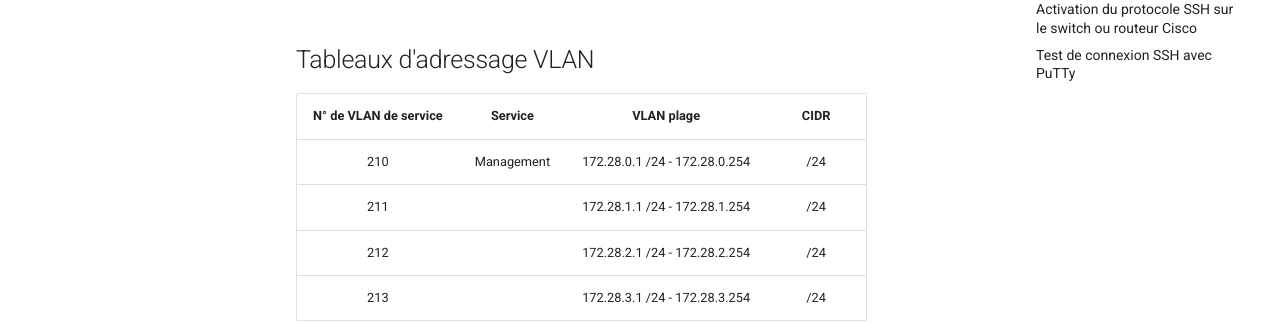
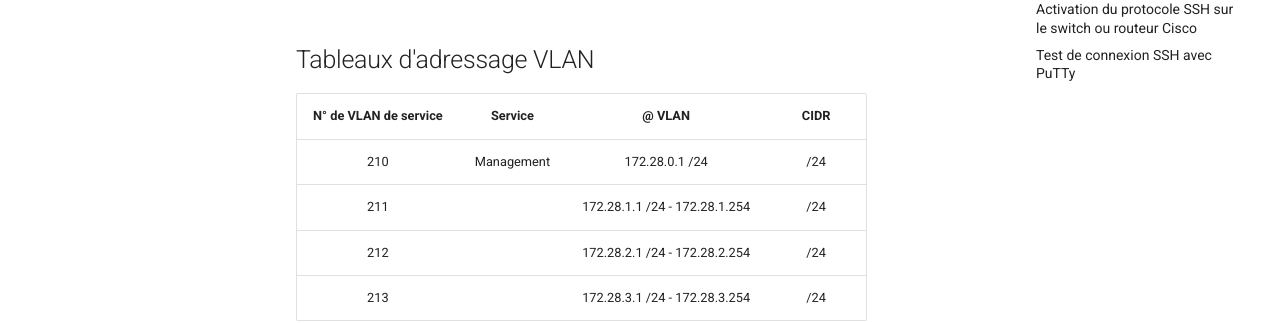
Before and after one commit to DevinFulbert/Chateauroux2024, an MkDocs documentation site: the page built from docs/index.md, in a window 1280 px wide and 900 px high. Shown: the part 336-659 px from the top of the window. Built offline with MkDocs 1.6.1 and Material for MkDocs 9.7.7, drawn with Linux system fonts in a browser that asks for light colours.

Commit message:
Add files via upload

```diff
--- a/docs/index.md
+++ b/docs/index.md
@@ -13,9 +13,9 @@
 ## Tableaux d'adressage VLAN
 
 
-| N° de VLAN de service| Service         | VLAN plage                   |    CIDR                |
+| N° de VLAN de service| Service         | @ VLAN                       |    CIDR                |
 |:--------------------:|:---------------:|:----------------------------:|:----------------------:|
-| 210                  | Management      |172.28.0.1 /24 - 172.28.0.254 |     /24                |
+| 210                  | Management      |172.28.0.1 /24                |     /24                |
 | 211                  |                 |172.28.1.1 /24 - 172.28.1.254 |     /24              |
 | 212                  |                 |172.28.2.1 /24 - 172.28.2.254 |      /24           |
 | 213                  |                 |172.28.3.1 /24 - 172.28.3.254 |        /24             |
```
